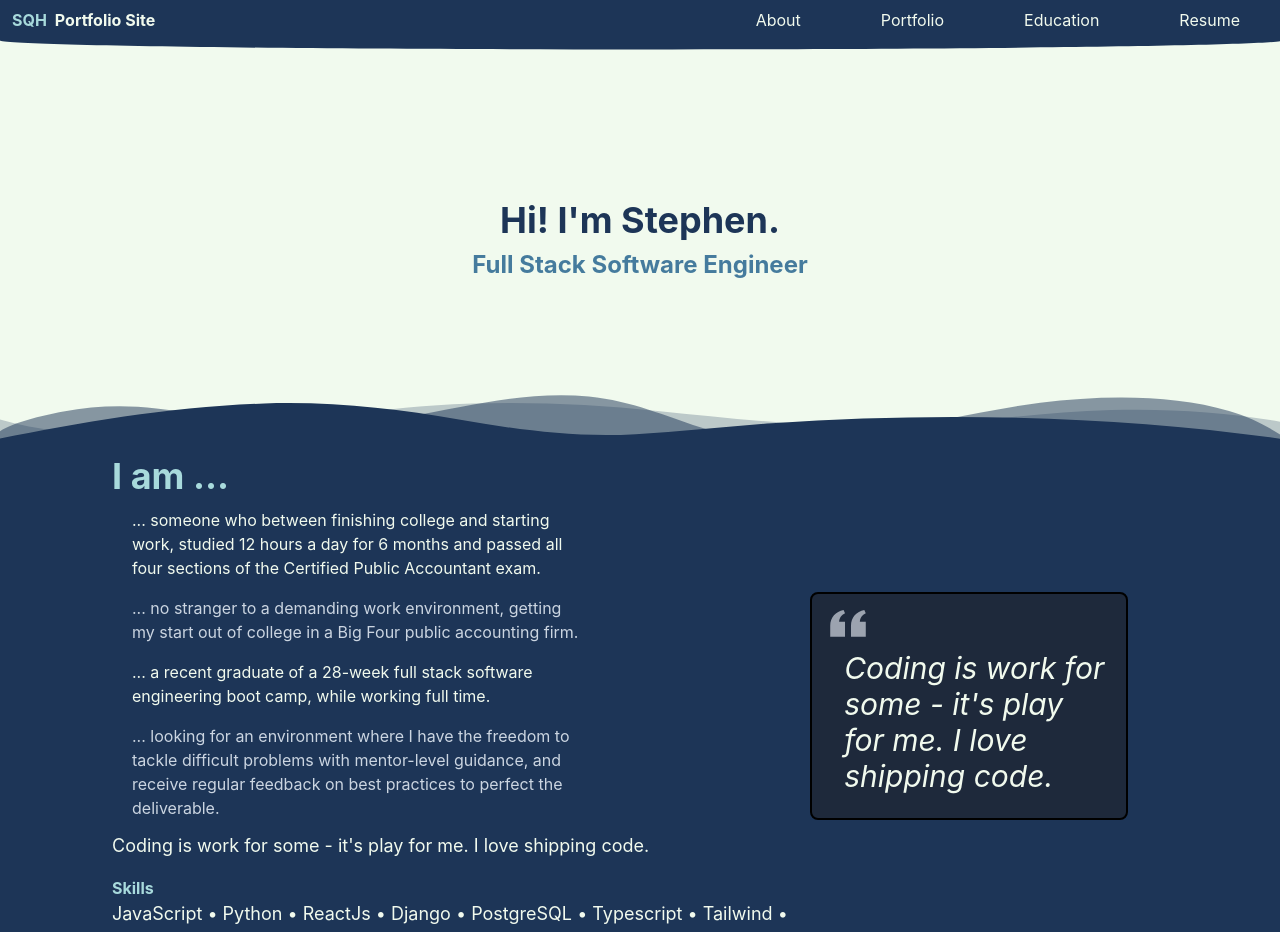
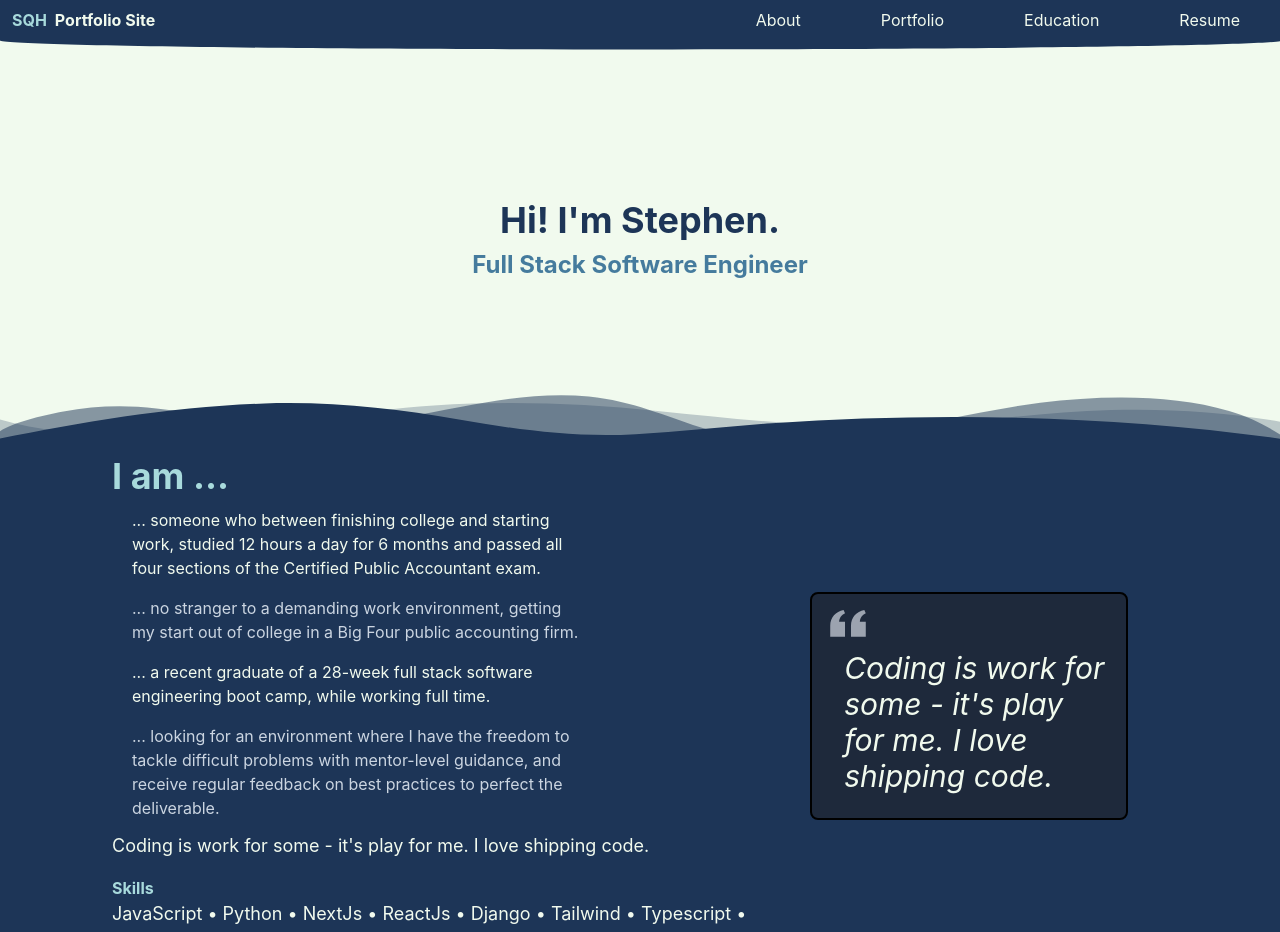
Before and after one commit to stephenqhoward/portfolio-site, a Next.js app: page / in a window 1280 px wide. Shown: the top 932 px of the page. Built offline with nearby package versions, Linux system fonts and the light colour scheme.

Commit message:
Updated skills

```diff
--- a/src/pages/index.tsx
+++ b/src/pages/index.tsx
@@ -95,16 +95,16 @@ const Home: NextPage = () => {
               skills={[
                 "JavaScript",
                 "Python",
+                "NextJs",
                 "ReactJs",
                 "Django",
+                "Tailwind",
+                "Typescript",
                 "PostgreSQL",
-                "Typescript",
-                "Tailwind",
+                "Git",
+                "GitHub",
                 "HTML",
                 "CSS",
-                "Git",
-                "GitHub",
-                "Slack",
               ]}
             />
           </section>
```
